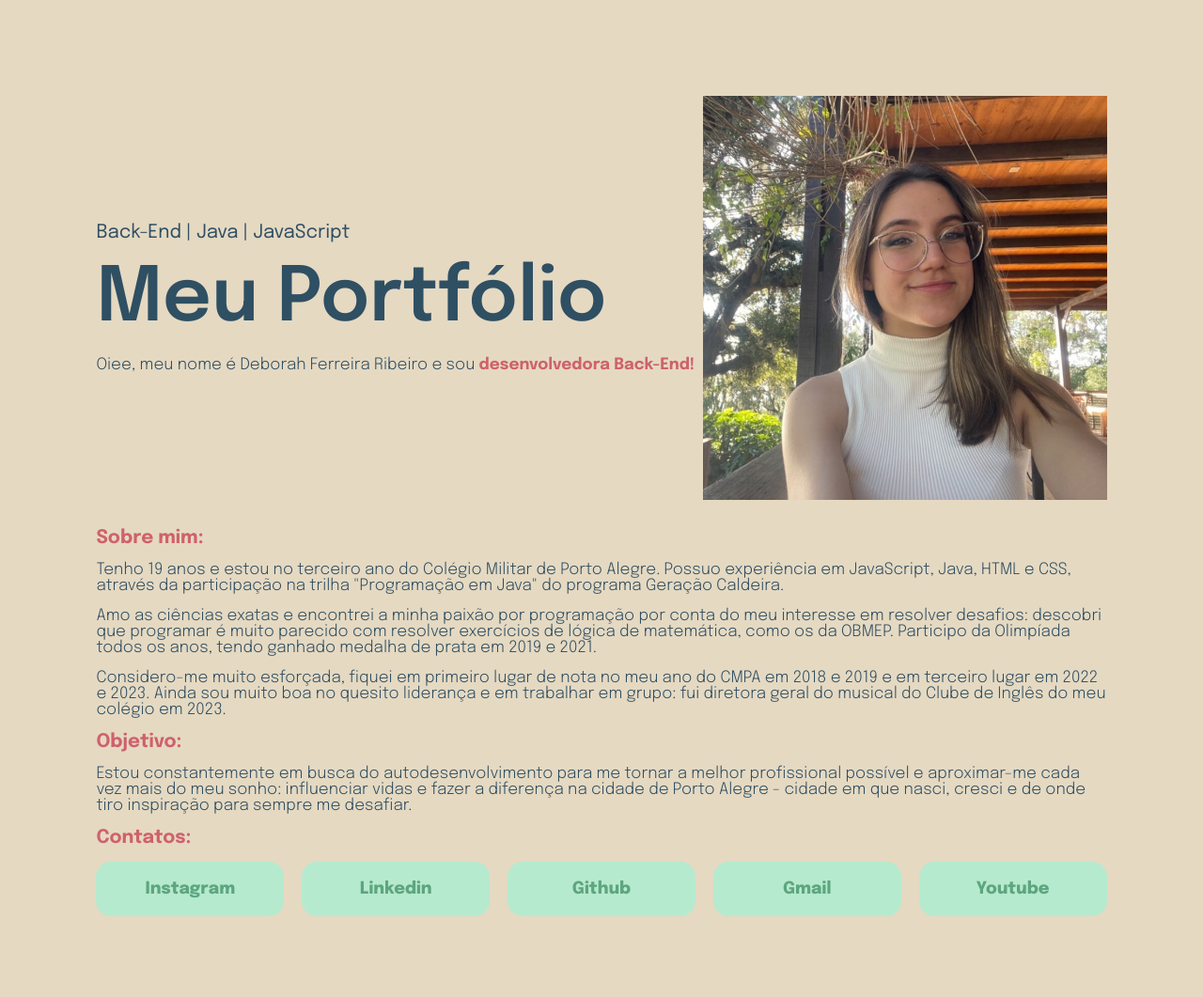
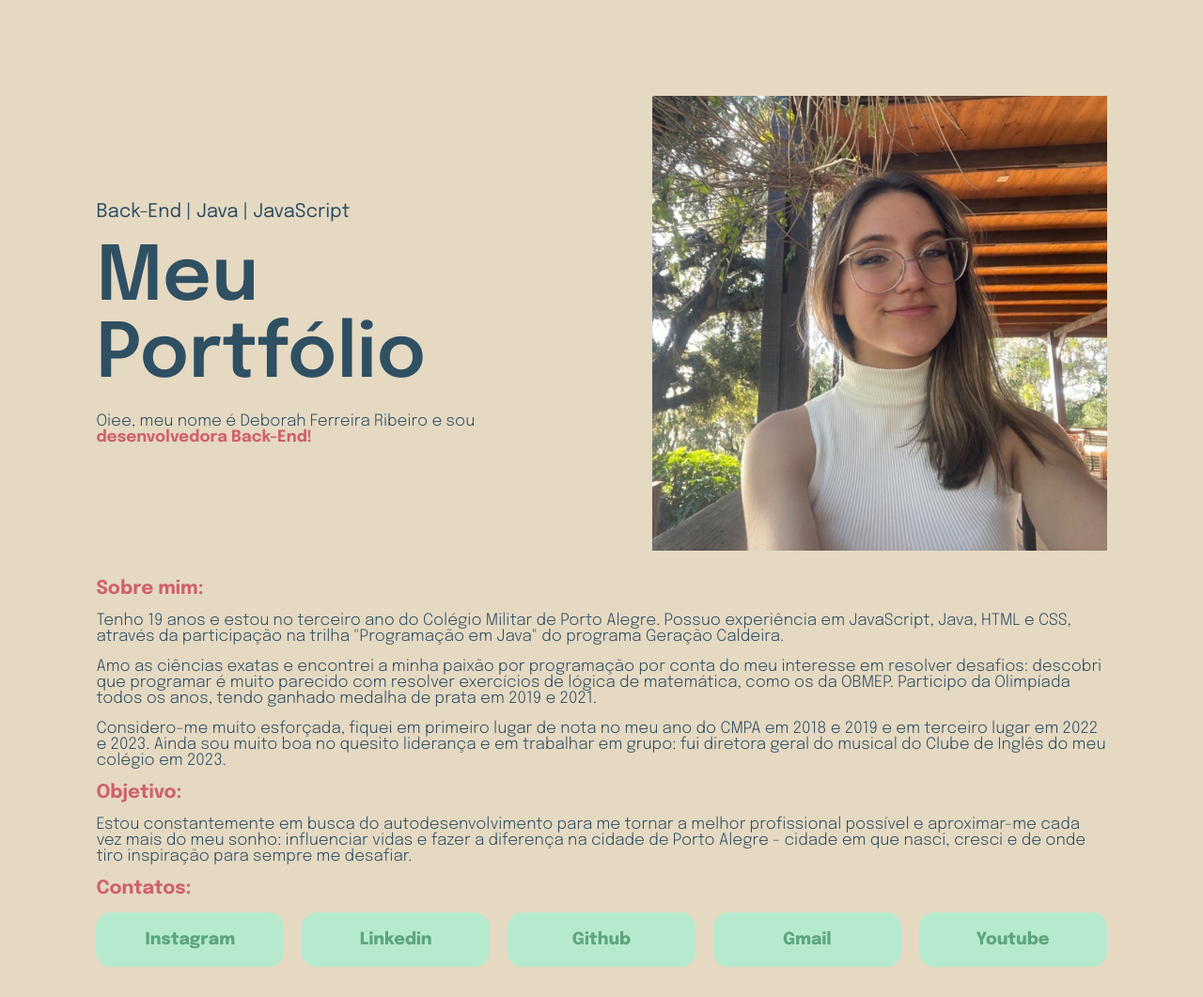
Before and after one commit to debahferreira/portfolio, a plain HTML site: page index.html in a window 1280 px wide. Shown: the whole page at 94% size. After the commit the page ends 1029 px from the top, so only its background shows below. Drawn offline with Linux system fonts and the light colour scheme.

Commit message:
design celular

```diff
--- a/style.css
+++ b/style.css
@@ -22,6 +22,7 @@ body {
     display: flex;
     align-items: center;
     justify-content: space-between;
+    gap: 10%;
 }
 .apresentacao__imagem__titulo {
     display: flex;
@@ -47,7 +48,7 @@ body {
     font-size: 17px;
 }
 img {
-    width: 40%;
+    width: 45%;
 }
 .apresentacao__informacoes {
     display: flex;
@@ -59,6 +60,7 @@ img {
     font-size: 17px;
     margin-bottom: 8%;
     gap: 15px;
+    margin: auto;
 }
 .apresentacao__informacoes__botoes {
     display: flex;
```
